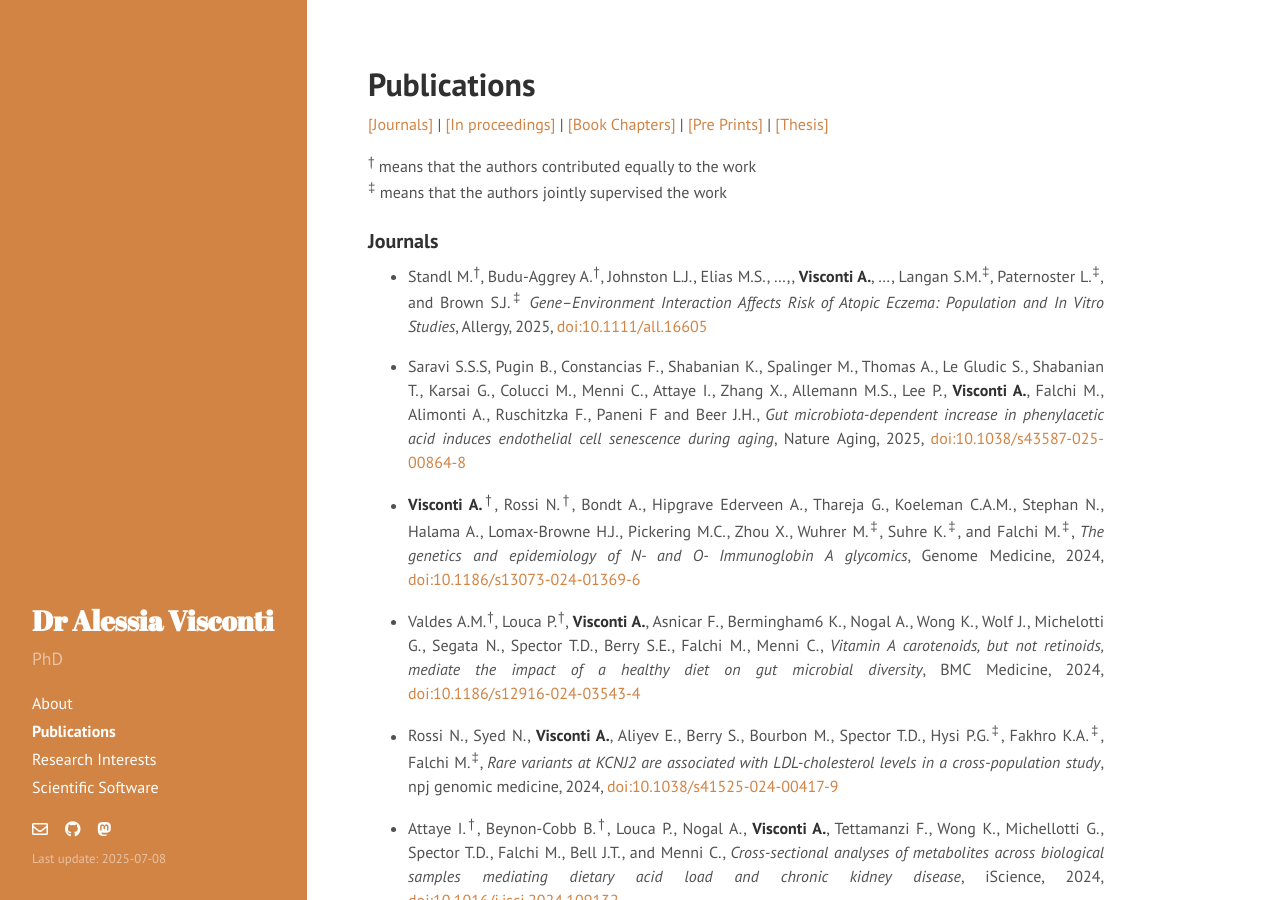
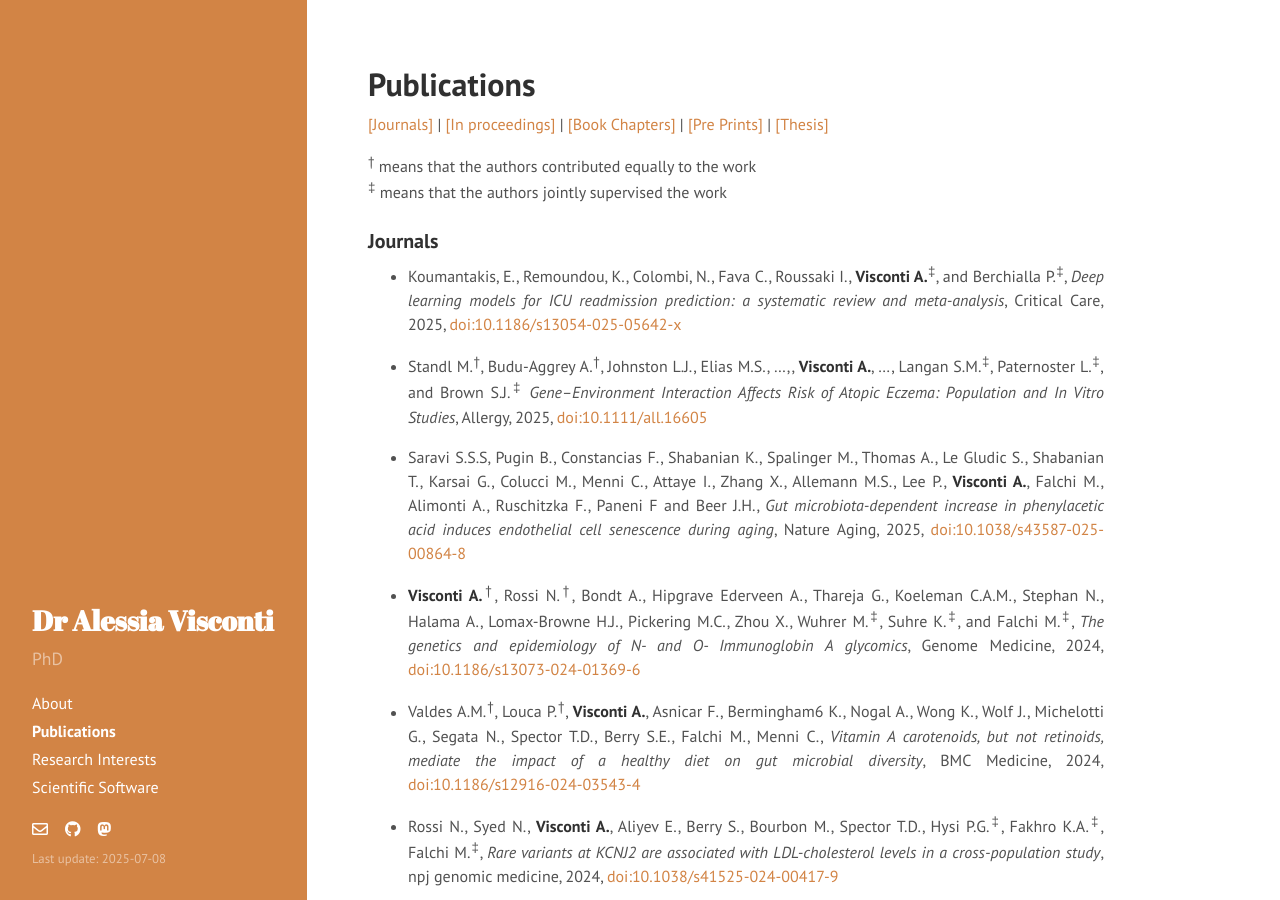
Before and after one commit to alesssia/alesssia.github.io, a Jekyll site: the page built from publications.md, in a window 1280 px wide and 900 px high. Built offline with Jekyll 4.4.1, drawn with Linux system fonts in a browser that asks for light colours; nearby versions of some CDN libraries; a style sheet for code colours, icons or effects is not loaded.

Commit message:
Added Critical Care publication, and uodated Teaching and Supervision

```diff
--- a/publications.md
+++ b/publications.md
@@ -16,6 +16,8 @@ title: Publications
 <sup>‡</sup> means that the authors jointly supervised the work
 
 ###  Journals
+
+- Koumantakis, E., Remoundou, K., Colombi, N., Fava C., Roussaki I., **Visconti A.**<sup>‡</sup>, and Berchialla P.<sup>‡</sup>, *Deep learning models for ICU readmission prediction: a systematic review and meta-analysis*, Critical Care, 2025, [doi:10.1186/s13054-025-05642-x](https://doi.org/10.1186/s13054-025-05642-x)
 
 - Standl M.<sup>†</sup>, Budu-Aggrey A.<sup>†</sup>, Johnston L.J., Elias M.S., ...,, **Visconti A.**, ..., Langan  S.M.<sup>‡</sup>, Paternoster L.<sup>‡</sup>, and Brown S.J.<sup>‡</sup> *Gene–Environment Interaction Affects Risk of Atopic Eczema: Population and In Vitro Studies*, Allergy, 2025, [doi:10.1111/all.16605](https://doi.org/10.1111/all.16605)
 
```
Also changed, not shown: 6 other files.
